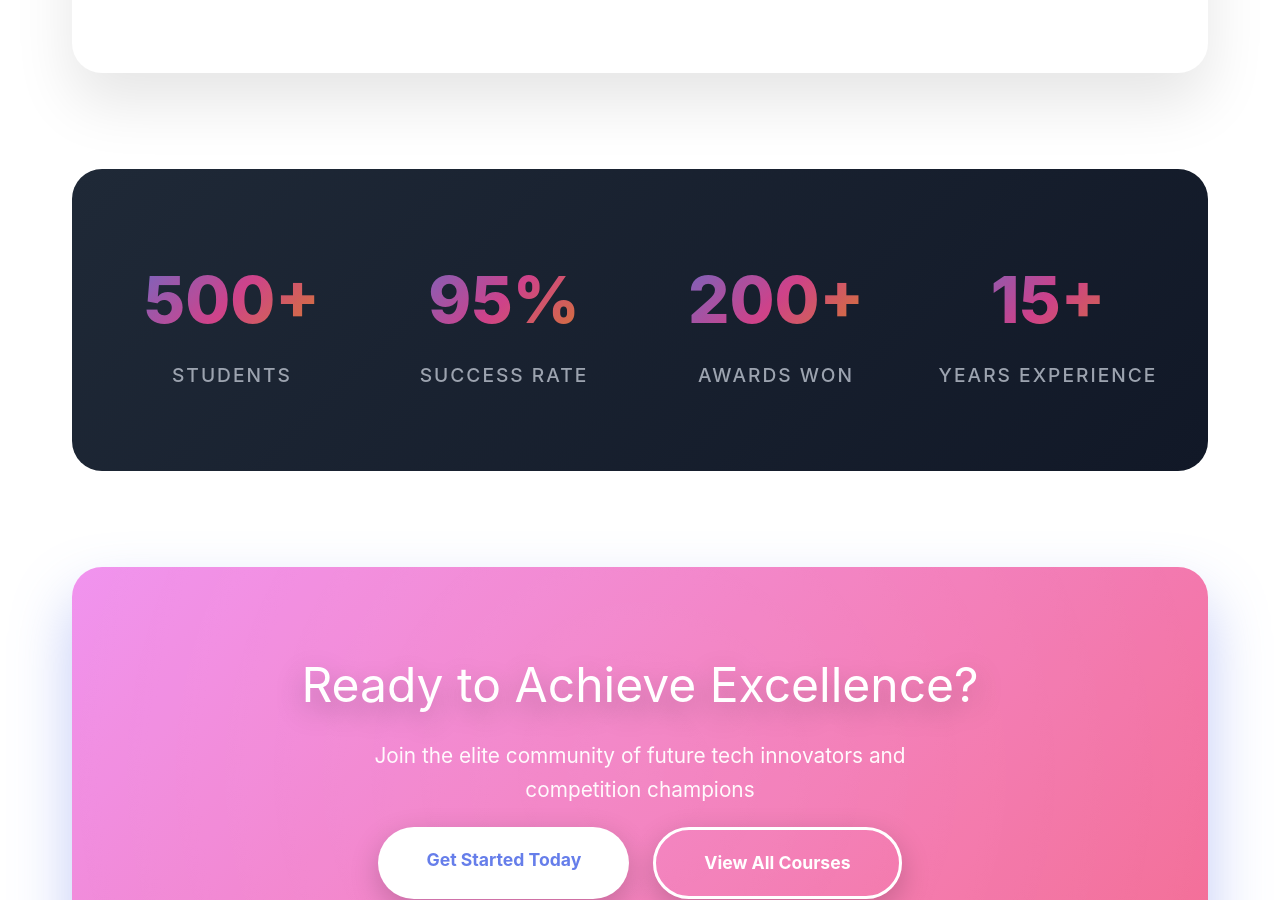
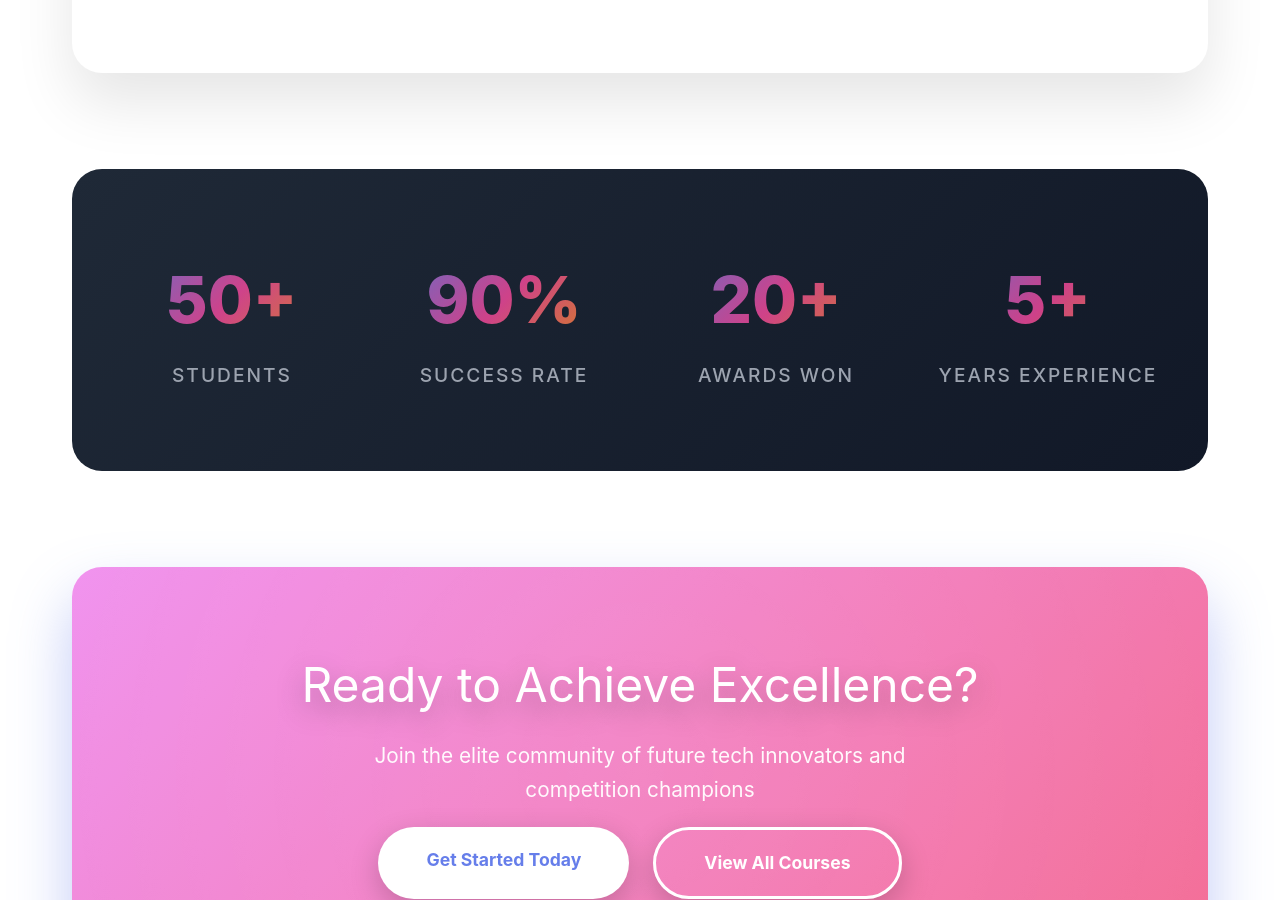
Before and after one commit to hangzhaosbu/aicoding, a Jekyll site: the page built from index.md, in a window 1280 px wide and 900 px high, scrolled down 2934 px. Built offline with Jekyll 4.4.1, drawn with Linux system fonts in a browser that asks for light colours.

Commit message:
Update index.md

```diff
--- a/index.md
+++ b/index.md
@@ -761,7 +761,7 @@ description_zh: 为未来科技领袖提供的精英编程教育
 <section class="stats-section">
   <div class="stats-grid">
     <div class="stat-item">
-      <div class="stat-number">500+</div>
+      <div class="stat-number">50+</div>
       <div class="stat-label">
         <span class="en-content">Students</span>
         <span class="zh-content">学生</span>
@@ -769,7 +769,7 @@ description_zh: 为未来科技领袖提供的精英编程教育
     </div>
 
     <div class="stat-item">
-      <div class="stat-number">95%</div>
+      <div class="stat-number">90%</div>
       <div class="stat-label">
         <span class="en-content">Success Rate</span>
         <span class="zh-content">成功率</span>
@@ -777,7 +777,7 @@ description_zh: 为未来科技领袖提供的精英编程教育
     </div>
 
     <div class="stat-item">
-      <div class="stat-number">200+</div>
+      <div class="stat-number">20+</div>
       <div class="stat-label">
         <span class="en-content">Awards Won</span>
         <span class="zh-content">获得奖项</span>
@@ -785,7 +785,7 @@ description_zh: 为未来科技领袖提供的精英编程教育
     </div>
 
     <div class="stat-item">
-      <div class="stat-number">15+</div>
+      <div class="stat-number">5+</div>
       <div class="stat-label">
         <span class="en-content">Years Experience</span>
         <span class="zh-content">年经验</span>
```
